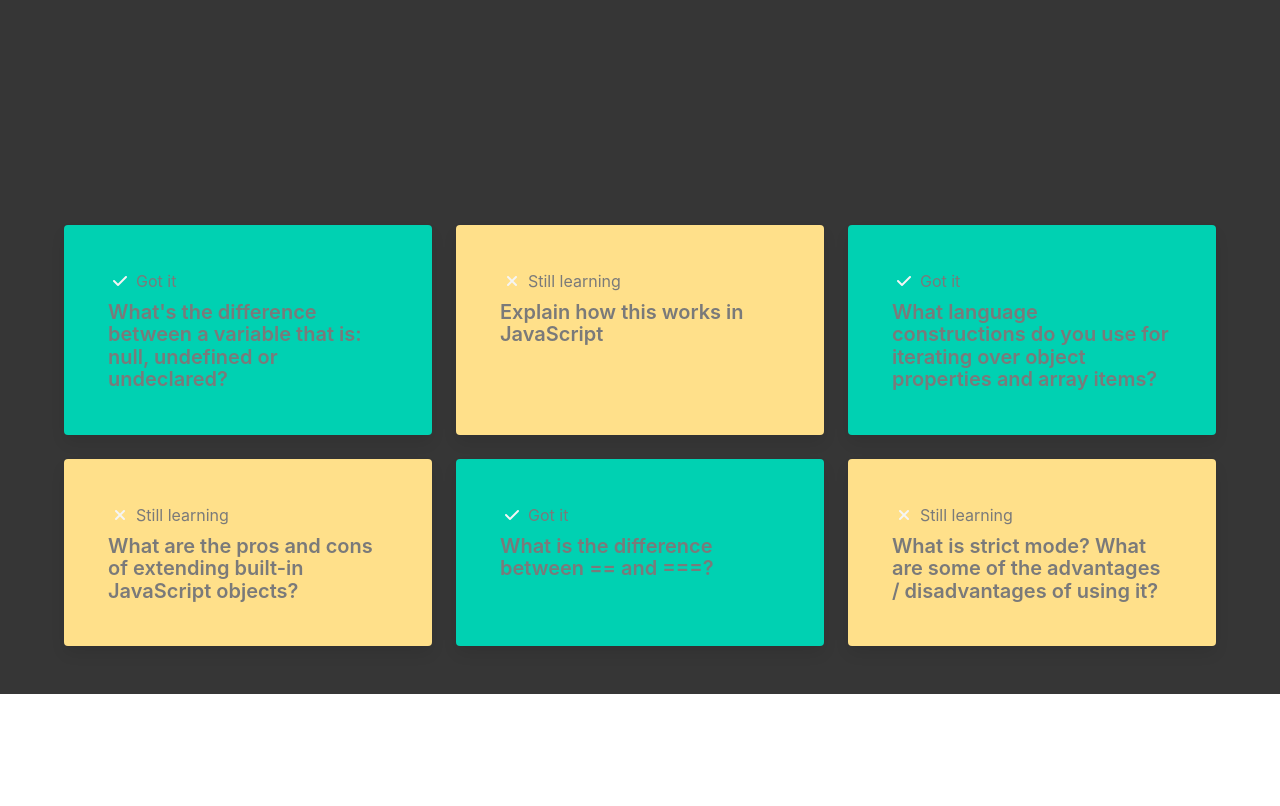
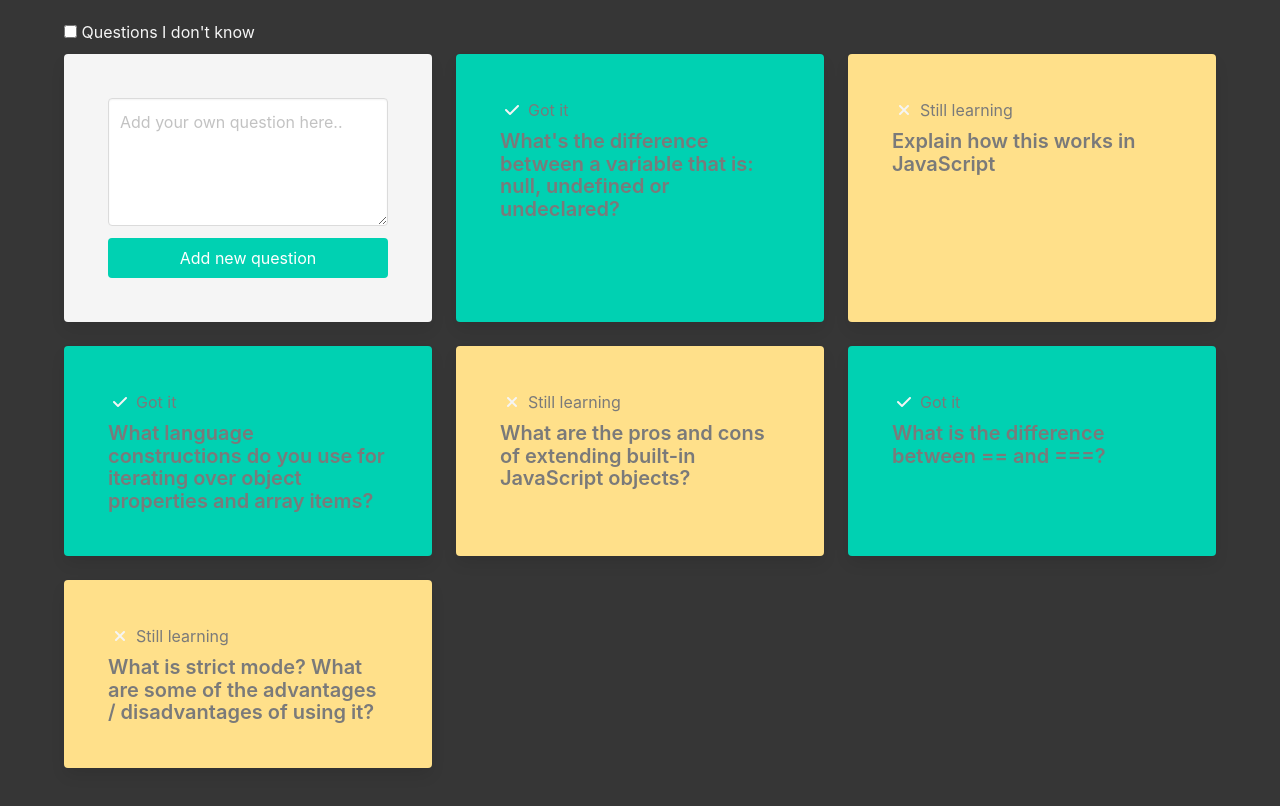
Before and after one commit to Maryna-Zeinalova/job-interview-preparation, a plain HTML site: page index.html in a window 1280 px wide. Shown: the part 106-912 px from the top of the page. Before the commit the page ends 800 px from the top, so only its background shows below. Drawn offline with nearby package versions, Linux system fonts and the light colour scheme.

Commit message:
added sorting and posting new question feature

```diff
--- a/index.html
+++ b/index.html
@@ -10,16 +10,17 @@
     />
   </head>
   <body>
-    <div class="wrapper hero is-fullheight has-background-dark">
-      <section class="section pb-1">
+    <div class="hero is-fullheight has-background-dark">
+      <section class="section">
         <div class="container">
           <h1 class="title has-text-centered is-size-1 has-text-white">
             JavaScript job interview preparation
           </h1>
-        </div>
-      </section>
-      <section class="section">
-        <div class="container">
+          <label class="checkbox has-text-light pb-3">
+            <input type="checkbox" onclick="showFalseCards()" />
+            Questions I don't know
+          </label>
+
           <div class="columns is-multiline tile is-ancestor" id="cards">
           </div>
         </div>
--- a/script.js
+++ b/script.js
@@ -28,35 +28,67 @@ const questions = [
     status: false,
   },
 ];
+const cardsElement = document.getElementById("cards");
+let cardsHTML = "";
 
-function displayCards() {
-  let cardsElement = document.getElementById("cards");
-  let statusHTML = "";
-  let cardsHTML = "";
-  let cardsColorHTML = "";
+function checkStatus(question) {
+  if (question.status === true) {
+    return {
+      statusHTML: `<i class="fa-solid fa-check has-text-light"></i></span><span>Got it`,
+      cardsColorHTML: "primary",
+    };
+  } else {
+    return {
+      statusHTML: `<i class="fa-solid fa-xmark has-text-light"></i></span><span>Still learning`,
+      cardsColorHTML: "warning",
+    };
+  }
+}
 
-  questions.forEach((element) => {
-    if (element.status === true) {
-      statusHTML = `<i class="fa-solid fa-check has-text-light"></i></span><span>Got it`;
-      cardsColorHTML = "primary";
-    } else {
-      statusHTML = `<i class="fa-solid fa-xmark has-text-light"></i></span><span>Still learning`;
-      cardsColorHTML = "warning";
-    }
+function showCards(element) {
   cardsHTML =
     cardsHTML +
     `
           <div class="column is-4 tile is-parent">
-              <div class="card tile is-child box has-background-${cardsColorHTML}">
+            <div class="card tile is-child box has-background-${checkStatus(element).cardsColorHTML}">
               <div class="card-content">
-                  <div class="icon-text has-text-grey pb-2"><span class="icon has-text-info">${statusHTML}</span></div>
+                <div class="icon-text has-text-grey pb-2"><span class="icon has-text-info">${checkStatus(element).statusHTML}</span></div>
                 <p class="title is-size-5 has-text-grey">${element.question}</p>
               </div>
             </div>
           </div>
-`
-  });
+`;
+  return cardsHTML;
+}
 
+function addNewQuestion() {
+  let newQuestion = document.querySelector(".textarea");
+  cardsElement.innerHTML = "";
+  questions.push({ question: newQuestion.value, status: false });
+  displayCards();
+}
+
+function showFalseCards() {
+  cardsHTML = "";
+  const arrayStatusFalse = questions.filter(
+    (question) => question.status === false
+  );
+  cardsElement.innerHTML = "";
+  arrayStatusFalse.forEach(showCards);
+  cardsElement.insertAdjacentHTML("afterbegin", cardsHTML);
+}
+
+function displayCards() {
+  cardsElement.innerHTML = "";
+  cardsHTML = `<div class="column is-4 tile is-parent">
+  <div class="card tile is-child box has-background-light">
+    <div class="card-content">
+      <textarea class="textarea" placeholder="Add your own question here.." id="new-question"></textarea>
+      <button class="button is-white mt-3 is-fullwidth is-primary" onclick="addNewQuestion()">Add new question</button>
+    </div>
+  </div>
+  </div>`;
+  questions.forEach(showCards);
   cardsElement.insertAdjacentHTML("afterbegin", cardsHTML);
 }
 displayCards();
```
Also changed, not shown: 1 other file. Lines whose indentation alone changed are shown as unchanged.
